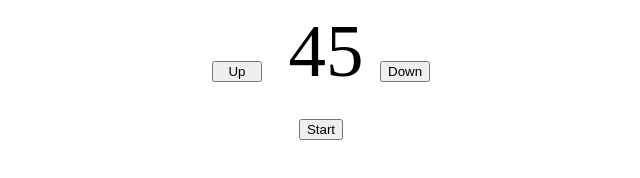
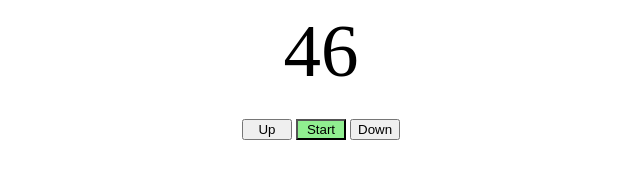
Before and after one commit to P-Pimentinha/workoutTImer, a website: page public/index.html in a window 1280 px wide. Both pictures are taken after a click on the button "Up". Shown: the whole page, without its empty margins (319-959 px from the left). Drawn offline with Linux system fonts and the light colour scheme.

Commit message:
add and sub function added to increase and decrease the timer

```diff
--- a/public/index.html
+++ b/public/index.html
@@ -9,12 +9,13 @@
   </head>
   <body>
     <div class="timer">
+      <p class="counter"></p>
+    </div>
+    <div class="buttons">
       <button class="btnUp">Up</button>
-      <p class="counter"></p>
+      <button class="btnStart">Start</button>
       <button class="btnDown">Down</button>
     </div>
-
-    <button class="btnStart">Start</button>
 
     <script type="module" src="./js/app.js" charset="uft-8"></script>
   </body>
--- a/public/js/app.js
+++ b/public/js/app.js
@@ -1,9 +1,14 @@
 const counter = document.querySelector('.counter');
 const startButton = document.querySelector('.btnStart');
+const upButton = document.querySelector('.btnUp');
+const downButton = document.querySelector('.btnDown');
+
+startButton.addEventListener('click', timerInt);
+upButton.addEventListener('click', add);
+downButton.addEventListener('click', sub);
 
 let initialTime = 45;
 counter.innerHTML = initialTime;
-startButton.addEventListener('click', timerInt);
 
 function timerInt() {
   startButton.setAttribute('disabled', '');
@@ -16,3 +21,14 @@ function timer() {
   // prettier-ignore
   return counter.innerHTML = initialTime;
 }
+
+function add() {
+  initialTime += 1;
+  counter.innerHTML = initialTime;
+}
+
+function sub() {
+  if (initialTime === 0) return;
+  initialTime -= 1;
+  counter.innerHTML = initialTime;
+}
--- a/public/style/style.css
+++ b/public/style/style.css
@@ -8,22 +8,34 @@
   display: inline-block;
 }
 
+.buttons {
+  margin: 0 auto;
+  text-align: center;
+}
+
 .btnUp {
+  margin: 0 auto;
+  text-align: center;
   display: inline-block;
+  margin-top: 25px;
   width: 50px;
-  margin-right: 10px;
 }
 
 .btnDown {
+  margin: 0 auto;
+  text-align: center;
   display: inline-block;
+  margin-top: 25px;
   width: 50px;
 }
 
 .btnStart {
   margin: 0 auto;
   text-align: center;
-  display: block;
+  display: inline-block;
   margin-top: 25px;
+  width: 50px;
+  background-color: lightgreen;
 }
 
 p {
```
